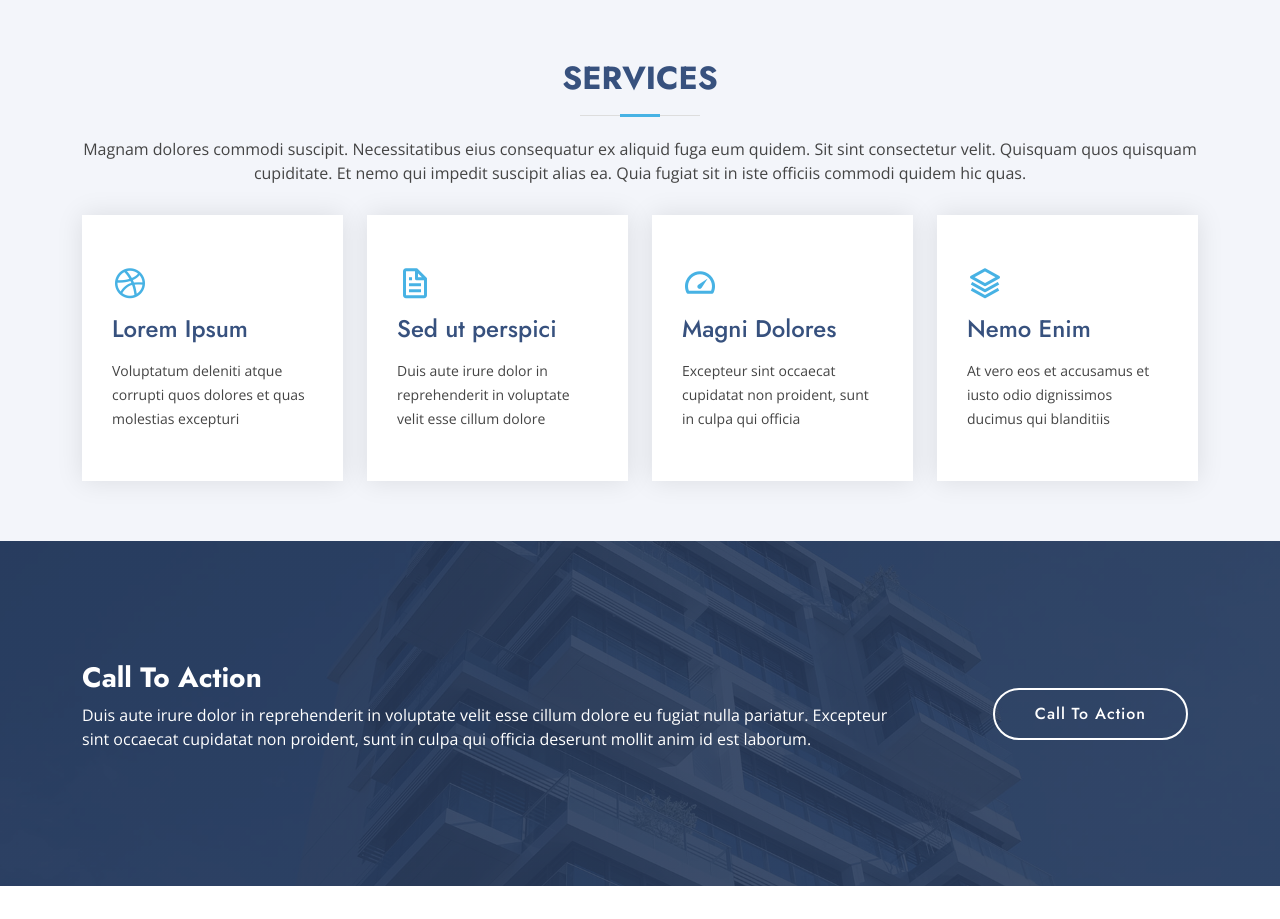
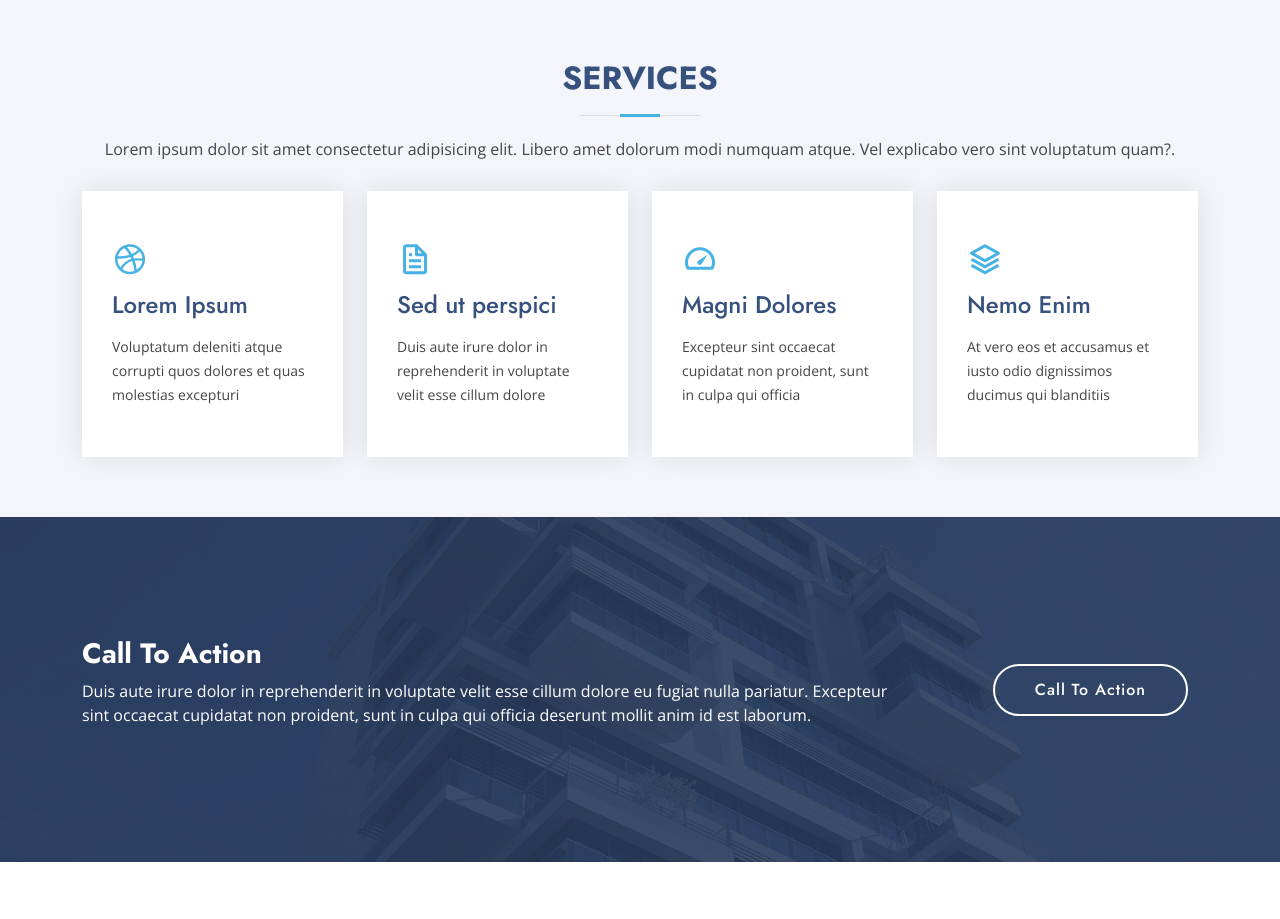
Before and after one commit to Mr-Navdeep/Arsha, a plain HTML site: page Arsha/index.html in a window 1280 px wide. Shown: the part 2420-3339 px from the top of the page. Drawn offline with nearby package versions, Linux system fonts and the light colour scheme.

Commit message:
Changes in Services

```diff
--- a/Arsha/index.html
+++ b/Arsha/index.html
@@ -284,7 +284,7 @@
 
         <div class="section-title">
           <h2>Services</h2>
-          <p>Magnam dolores commodi suscipit. Necessitatibus eius consequatur ex aliquid fuga eum quidem. Sit sint consectetur velit. Quisquam quos quisquam cupiditate. Et nemo qui impedit suscipit alias ea. Quia fugiat sit in iste officiis commodi quidem hic quas.</p>
+          <p>Lorem ipsum dolor sit amet consectetur adipisicing elit. Libero amet dolorum modi numquam atque. Vel explicabo vero sint voluptatum quam?.</p>
         </div>
 
         <div class="row">
```
